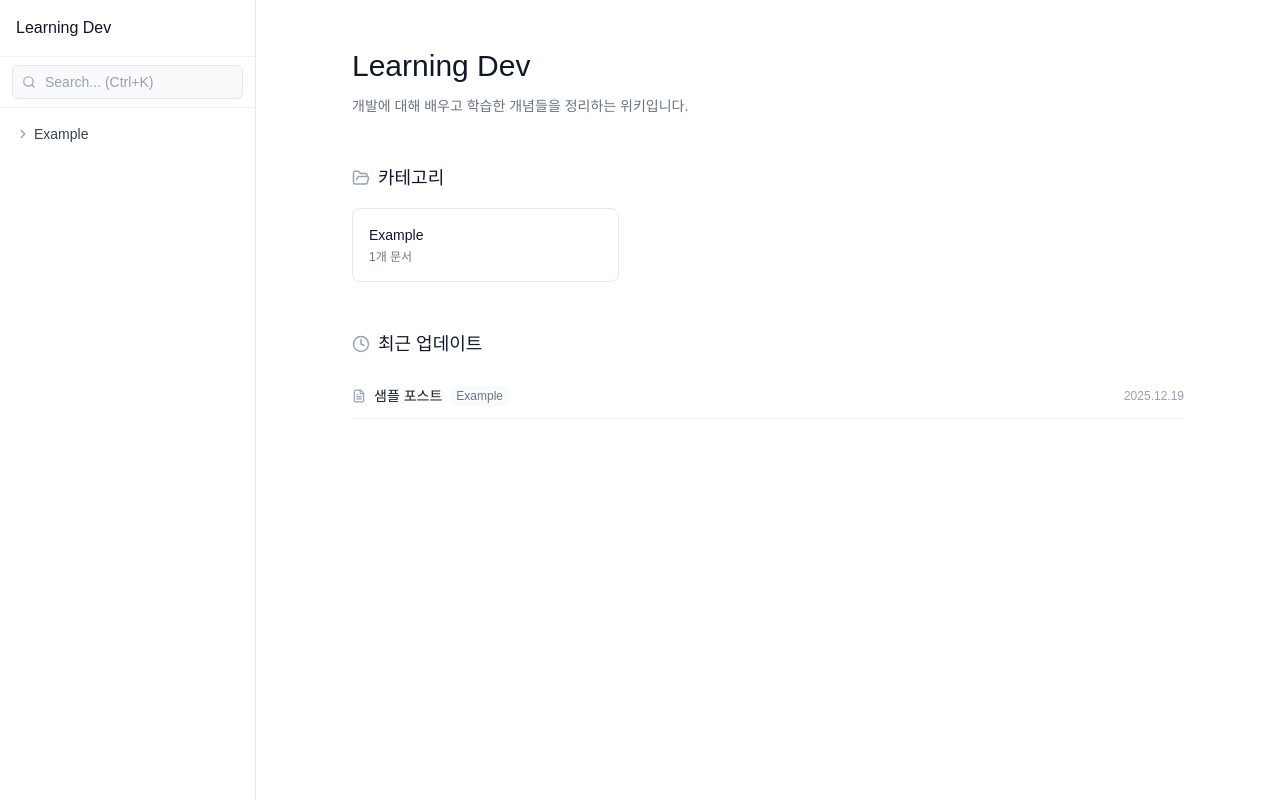
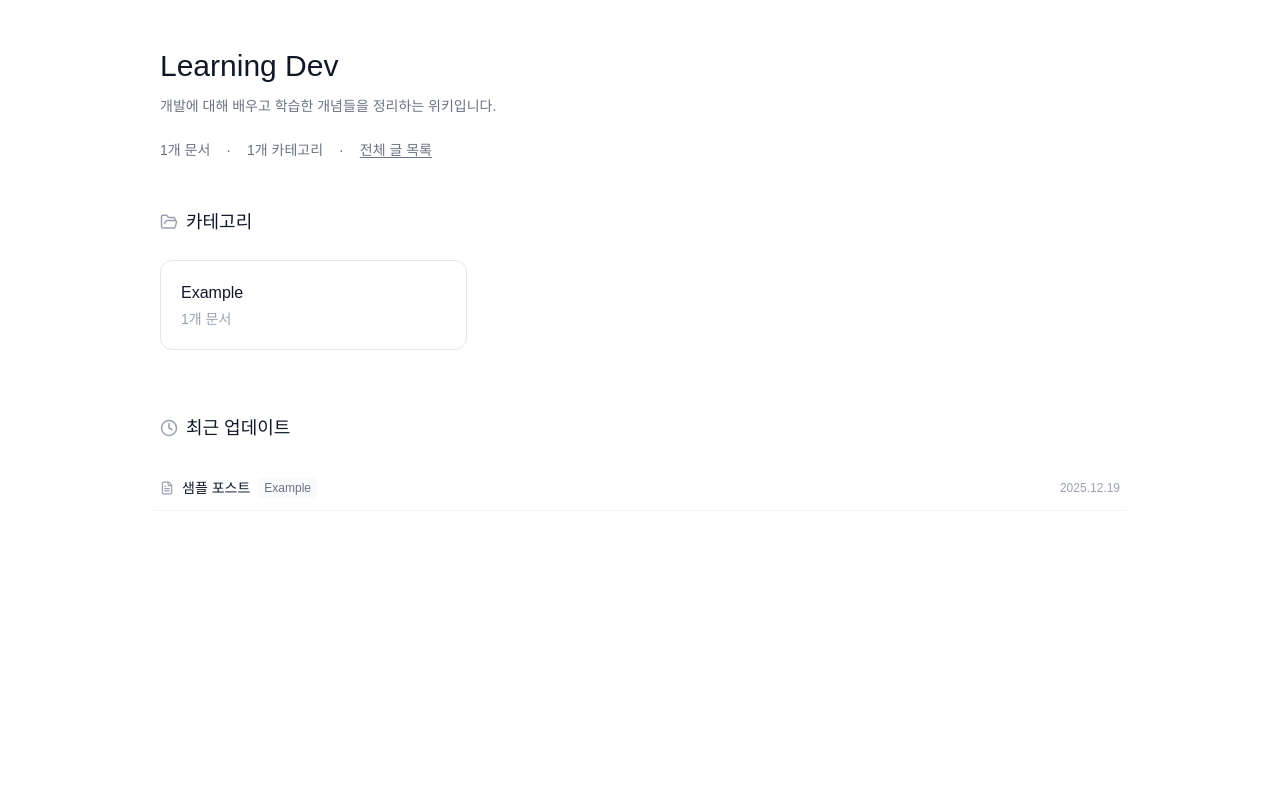
Before and after one commit to haerik999/haerik999.github.io, a Next.js app: page / in a window 1280 px wide. Built offline with nearby package versions, Linux system fonts and the light colour scheme.

Commit message:
feat: wikidocs 스타일 카테고리 네비게이션으로 전환
홈에서 카테고리 카드 선택 후 해당 카테고리 내에서만 사이드바 표시

```diff
--- a/app/layout.tsx
+++ b/app/layout.tsx
@@ -1,10 +1,7 @@
 import type { Metadata, Viewport } from "next";
 import { Geist, Geist_Mono } from "next/font/google";
 import "./globals.css";
-import { getAllPosts, buildCategoryTree } from "@/lib/posts";
 import { SidebarProvider } from "@/components/sidebar/SidebarProvider";
-import { Sidebar } from "@/components/sidebar/Sidebar";
-import { MobileMenuButton } from "@/components/MobileMenuButton";
 
 const geistSans = Geist({
   variable: "--font-geist-sans",
@@ -82,9 +79,6 @@ export default function RootLayout({
     inLanguage: 'ko-KR',
   };
 
-  const posts = getAllPosts();
-  const categoryTree = buildCategoryTree(posts);
-
   return (
     <html lang="ko">
       <head>
@@ -99,13 +93,7 @@ export default function RootLayout({
         className={`${geistSans.variable} ${geistMono.variable} antialiased`}
       >
         <SidebarProvider>
-          <div className="flex min-h-screen">
-            <Sidebar categoryTree={categoryTree} />
-            <main className="flex-1 min-w-0">
-              <MobileMenuButton />
-              {children}
-            </main>
-          </div>
+          {children}
         </SidebarProvider>
       </body>
     </html>
--- a/app/page.tsx
+++ b/app/page.tsx
@@ -16,6 +16,10 @@ function findFirstPost(node: CategoryNode): string | null {
   return null;
 }
 
+function getSubcategoryNames(node: CategoryNode): string[] {
+  return node.children.map(child => child.name);
+}
+
 export default function Home() {
   const posts = getAllPosts();
   const categoryTree = buildCategoryTree(posts);
@@ -23,26 +27,46 @@ export default function Home() {
 
   return (
     <main className="min-h-screen bg-white">
-      <div className="max-w-4xl mx-auto px-8 py-12">
+      <div className="max-w-5xl mx-auto px-8 py-12">
         {/* Header */}
-        <h1 className="text-3xl font-light text-gray-900 mb-3">Learning Dev</h1>
-        <p className="text-sm text-gray-500 mb-12">개발에 대해 배우고 학습한 개념들을 정리하는 위키입니다.</p>
+        <div className="mb-12">
+          <h1 className="text-3xl font-light text-gray-900 mb-3">Learning Dev</h1>
+          <p className="text-sm text-gray-500 mb-6">개발에 대해 배우고 학습한 개념들을 정리하는 위키입니다.</p>
+          <div className="flex items-center gap-4 text-sm text-gray-500">
+            <span>{posts.length}개 문서</span>
+            <span>·</span>
+            <span>{categoryTree.length}개 카테고리</span>
+            <span>·</span>
+            <Link href="/archive" className="hover:text-gray-900 transition-colors underline underline-offset-2">
+              전체 글 목록
+            </Link>
+          </div>
+        </div>
 
         {/* Category cards grid */}
-        <section className="mb-12">
-          <h2 className="flex items-center gap-2 text-lg font-medium text-gray-900 mb-4">
+        <section className="mb-16">
+          <h2 className="flex items-center gap-2 text-lg font-medium text-gray-900 mb-6">
             <FolderOpen size={18} className="text-gray-400" />
             카테고리
           </h2>
-          <div className="grid grid-cols-1 sm:grid-cols-2 lg:grid-cols-3 gap-4">
+          <div className="grid grid-cols-1 sm:grid-cols-2 lg:grid-cols-3 gap-5">
             {categoryTree.map((category) => {
               const firstSlug = findFirstPost(category);
               const href = firstSlug ? `/posts/${firstSlug}` : '#';
+              const subcategories = getSubcategoryNames(category);
+              const postCount = countPosts(category);
               return (
                 <Link key={category.path} href={href}>
-                  <div className="p-4 rounded-lg border border-gray-200 hover:border-gray-400 transition-colors cursor-pointer">
-                    <h3 className="text-sm font-medium text-gray-900">{category.name}</h3>
-                    <p className="text-xs text-gray-500 mt-1">{countPosts(category)}개 문서</p>
+                  <div className="group p-5 rounded-xl border border-gray-200 hover:border-gray-400 hover:shadow-sm transition-all cursor-pointer h-full">
+                    <h3 className="text-base font-medium text-gray-900 group-hover:text-gray-700">{category.name}</h3>
+                    <p className="text-sm text-gray-400 mt-1">{postCount}개 문서</p>
+                    {subcategories.length > 0 && (
+                      <div className="flex flex-wrap gap-1.5 mt-3">
+                        {subcategories.map(sub => (
+                          <span key={sub} className="text-xs px-2 py-0.5 bg-gray-50 text-gray-500 rounded-full">{sub}</span>
+                        ))}
+                      </div>
+                    )}
                   </div>
                 </Link>
               );
@@ -52,19 +76,19 @@ export default function Home() {
 
         {/* Recent updates */}
         <section>
-          <h2 className="flex items-center gap-2 text-lg font-medium text-gray-900 mb-4">
+          <h2 className="flex items-center gap-2 text-lg font-medium text-gray-900 mb-6">
             <Clock size={18} className="text-gray-400" />
             최근 업데이트
           </h2>
-          <div className="space-y-3">
+          <div className="space-y-0">
             {recentPosts.map((post) => (
               <Link key={post.slug} href={`/posts/${post.slug}`}>
-                <div className="flex items-center justify-between py-3 border-b border-gray-100 hover:bg-gray-50 transition-colors">
-                  <div className="flex items-center gap-2">
-                    <FileText size={14} className="text-gray-400" />
-                    <span className="text-sm text-gray-900">{post.title}</span>
+                <div className="flex items-center justify-between py-3 border-b border-gray-100 hover:bg-gray-50 transition-colors px-2 -mx-2 rounded">
+                  <div className="flex items-center gap-2 min-w-0">
+                    <FileText size={14} className="text-gray-400 flex-shrink-0" />
+                    <span className="text-sm text-gray-900 truncate">{post.title}</span>
                     {post.category && (
-                      <span className="text-xs px-1.5 py-0.5 bg-gray-50 rounded text-gray-500">{post.category}</span>
+                      <span className="text-xs px-1.5 py-0.5 bg-gray-50 rounded text-gray-500 flex-shrink-0">{post.category}</span>
                     )}
                   </div>
                   <span className="text-xs text-gray-400 shrink-0 ml-4">{dayjs(post.date).format('YYYY.MM.DD')}</span>
--- /dev/null
+++ b/app/posts/layout.tsx
@@ -0,0 +1,22 @@
+import { getAllPosts, buildCategoryTree } from '@/lib/posts';
+import { Sidebar } from '@/components/sidebar/Sidebar';
+import { MobileMenuButton } from '@/components/MobileMenuButton';
+
+export default function PostsLayout({
+  children,
+}: {
+  children: React.ReactNode;
+}) {
+  const allPosts = getAllPosts();
+  const categoryTree = buildCategoryTree(allPosts);
+
+  return (
+    <div className="flex min-h-screen">
+      <Sidebar categoryTree={categoryTree} allPosts={allPosts} />
+      <main className="flex-1 min-w-0">
+        <MobileMenuButton />
+        {children}
+      </main>
+    </div>
+  );
+}
--- a/components/sidebar/Sidebar.tsx
+++ b/components/sidebar/Sidebar.tsx
@@ -1,18 +1,33 @@
 'use client';
 
 import Link from 'next/link';
-import { X } from 'lucide-react';
-import type { CategoryNode } from '@/lib/posts';
+import { usePathname } from 'next/navigation';
+import { X, ArrowLeft } from 'lucide-react';
+import type { CategoryNode, PostMetadata } from '@/lib/posts';
 import { useSidebar } from './SidebarProvider';
 import { CategoryTree } from './CategoryTree';
 import { SearchBox } from './SearchBox';
 
 interface SidebarProps {
   categoryTree: CategoryNode[];
+  allPosts: PostMetadata[];
 }
 
-export function Sidebar({ categoryTree }: SidebarProps) {
+function findTopCategory(allPosts: PostMetadata[], slug: string): string | null {
+  const post = allPosts.find(p => p.slug === slug);
+  if (!post || !post.category) return null;
+  return post.category.split('/')[0];
+}
+
+export function Sidebar({ categoryTree, allPosts }: SidebarProps) {
   const { isOpen, close } = useSidebar();
+  const pathname = usePathname();
+  const currentSlug = pathname.replace('/posts/', '');
+
+  const topCategory = findTopCategory(allPosts, currentSlug);
+  const filteredTree = topCategory
+    ? categoryTree.filter(node => node.name === topCategory)
+    : categoryTree;
 
   return (
     <>
@@ -27,23 +42,28 @@ export function Sidebar({ categoryTree }: SidebarProps) {
       {/* Sidebar */}
       <aside
         className={`
-          fixed top-0 left-0 z-30 h-screen w-64 bg-white border-r border-gray-200 overflow-y-auto
+          relative fixed top-0 left-0 z-30 h-screen w-64 bg-white border-r border-gray-200 overflow-y-auto
           transition-transform duration-200
           lg:translate-x-0 lg:static lg:z-auto lg:block
           ${isOpen ? 'translate-x-0' : '-translate-x-full lg:translate-x-0'}
         `}
       >
         {/* Header */}
-        <div className="flex items-center justify-between px-4 py-4 border-b border-gray-100">
+        <div className="px-4 py-4 border-b border-gray-100">
           <Link
             href="/"
-            className="text-base font-medium text-gray-900 hover:text-gray-600 transition-colors"
+            className="flex items-center gap-1.5 text-sm text-gray-500 hover:text-gray-900 transition-colors mb-2"
+            onClick={close}
           >
-            Learning Dev
+            <ArrowLeft size={14} />
+            <span>전체 카테고리</span>
           </Link>
+          {topCategory && (
+            <div className="text-base font-medium text-gray-900">{topCategory}</div>
+          )}
           <button
             onClick={close}
-            className="lg:hidden p-1 rounded text-gray-400 hover:text-gray-700 hover:bg-gray-100 transition-colors"
+            className="lg:hidden absolute top-4 right-4 p-1 rounded text-gray-400 hover:text-gray-700 hover:bg-gray-100 transition-colors"
             aria-label="Close sidebar"
           >
             <X size={18} />
@@ -57,7 +77,7 @@ export function Sidebar({ categoryTree }: SidebarProps) {
 
         {/* Category tree */}
         <nav className="px-2 py-3">
-          <CategoryTree categoryTree={categoryTree} />
+          <CategoryTree categoryTree={filteredTree} />
         </nav>
       </aside>
     </>
```
